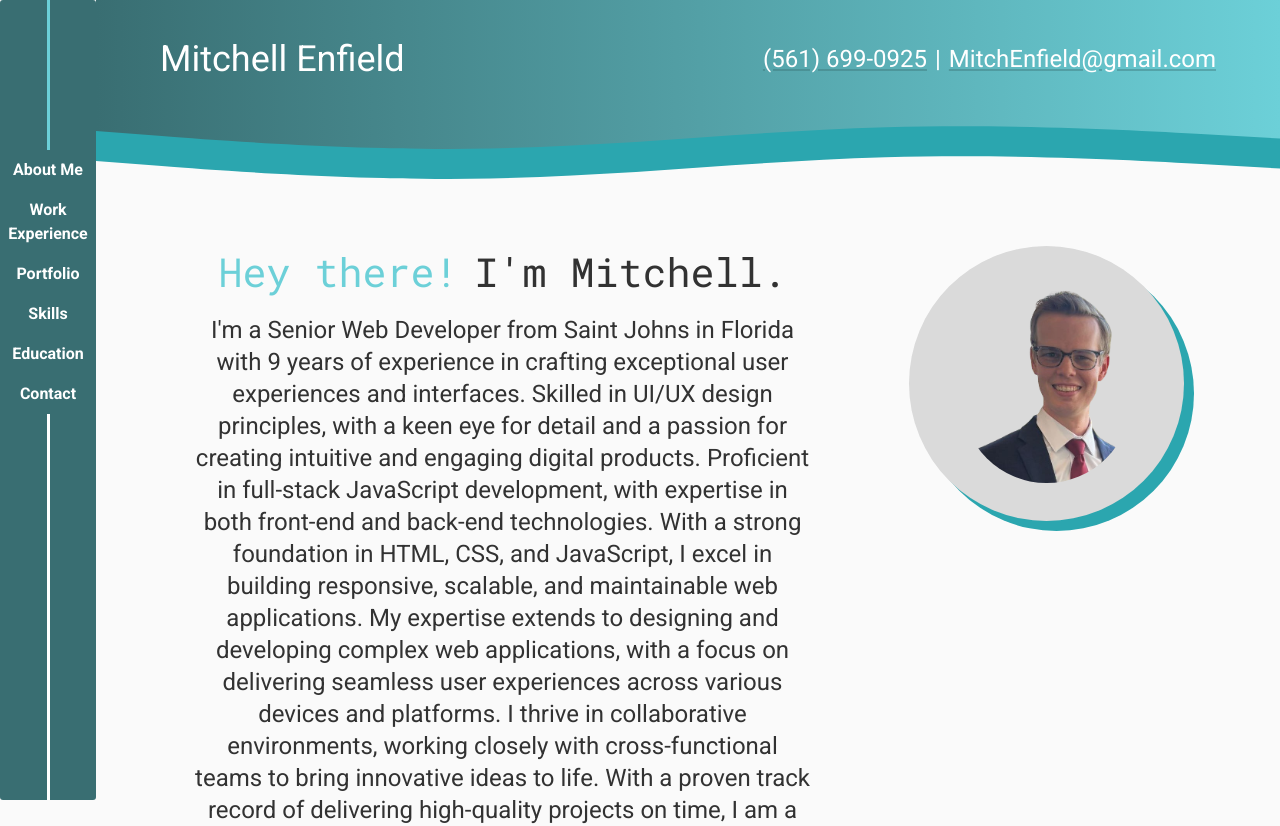
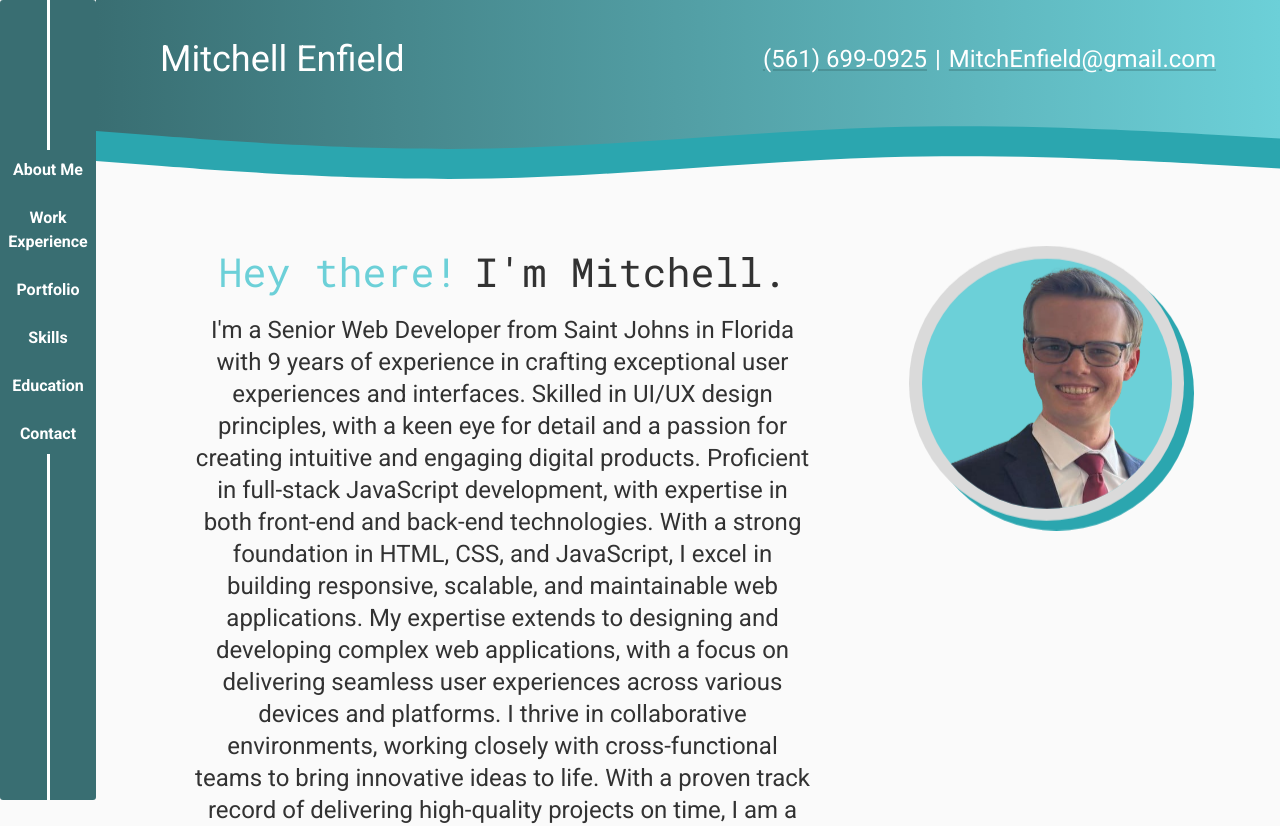
Before and after one commit to MEnfield/Resume, a React (Vite) app: page / in a window 1280 px wide. Shown: the top 826 px of the page. Built offline with nearby package versions, Linux system fonts and the light colour scheme.

Commit message:
Finished sidenav styling

```diff
--- /dev/null
+++ b/src/global.css
@@ -0,0 +1,35 @@
+html {
+  scroll-behavior: smooth;
+}
+
+@keyframes float {
+  0% {
+    transform: translateY(0);
+  }
+  50% {
+    transform: translateY(-10px);
+  }
+  100% {
+    transform: translateY(0);
+  }
+}
+
+@keyframes growAndSpin {
+  0% {
+    transform: rotate(0deg) scale(0);
+  }
+  100% {
+    transform: rotate(360deg) scale(1);
+  }
+}
+
+@keyframes fadeInScale {
+  0% {
+    opacity: 0;
+    transform: scale(0.8);
+  }
+  100% {
+    opacity: 1;
+    transform: scale(1);
+  }
+}
--- a/src/main.jsx
+++ b/src/main.jsx
@@ -10,6 +10,7 @@ import "@fontsource/roboto-mono/400.css";
 import "@fontsource/roboto-mono/400-italic.css";
 import { CssBaseline, ThemeProvider } from "@mui/material";
 import theme from "./theme.js";
+import "./global.css";
 
 createRoot(document.getElementById("root")).render(
   <StrictMode>
--- a/src/views/AboutMe.tsx
+++ b/src/views/AboutMe.tsx
@@ -69,7 +69,12 @@ const AboutMe: FC = ({}) => {
           </Grid>
         </Grid>
 
-        <Grid sx={{ position: "relative" }}>
+        <Grid
+          sx={{
+            position: "relative",
+            animation: "float 3s ease-in-out infinite 0.5s, growAndSpin 0.5s",
+          }}
+        >
           <Box
             sx={{
               height: 275,
@@ -83,10 +88,23 @@ const AboutMe: FC = ({}) => {
               alignItems: "center",
             }}
           >
-            <img
-              src={Headshot}
-              style={{ maxHeight: "200px", borderRadius: 250 }}
-            />
+            <Box
+              sx={{
+                height: "250px",
+                borderRadius: 250,
+                width: "250px",
+                backgroundColor: "secondary.main",
+              }}
+            >
+              <img
+                src={Headshot}
+                style={{
+                  maxHeight: "100%",
+                  width: "100%",
+                  borderRadius: 250,
+                }}
+              />
+            </Box>
           </Box>
           <Box
             sx={{
--- a/src/views/Footer.tsx
+++ b/src/views/Footer.tsx
@@ -13,7 +13,7 @@ const Footer: FC = ({}) => {
   return (
     <Box
       component="section"
-      id="footer"
+      id="contact"
       sx={(theme) => ({
         p: theme.spacing(8, 12),
         borderTop: (theme) => `3px dotted ${theme.palette.accent.main}`,
@@ -31,8 +31,8 @@ const Footer: FC = ({}) => {
         </Grid>
         <Grid>
           <Typography fontSize={24} lineHeight="32px" color="white">
-            Thank you for taking the time to look through my webpage. If
-            youU+2019re interested in linking up, please reach out to me! <br />
+            Thank you for taking the time to look through my webpage. If you're
+            interested in linking up, please reach out to me! <br />
             My email is{" "}
             <Link
               fontWeight="bold"
--- a/src/views/SideNav.tsx
+++ b/src/views/SideNav.tsx
@@ -31,19 +31,32 @@ const SideNav: FC<{ drawerWidth: number }> = ({ drawerWidth }) => {
           <Box
             sx={{ width: "1px" }}
             height="100%"
-            borderLeft={(theme) => `3px solid ${theme.palette.secondary.main}`}
+            borderLeft={(theme) => `3px solid ${theme.palette.white.main}`}
           />
         </Grid>
-        <Grid container direction="column">
-          {sidenavLinks.map((link, index) => (
+        <Grid container direction="column" gap={1}>
+          {sidenavLinks.map((link) => (
             <Grid key={link.label}>
               <Link href={link.url} color="text.primary" underline="none">
-                <Box textAlign="center" p={(theme) => theme.spacing(1, 0)}>
+                <Box
+                  textAlign="center"
+                  p={(theme) => theme.spacing(1, 0)}
+                  sx={{
+                    transition: "background-color 0.2s ease-in-out",
+                    "&:hover": {
+                      backgroundColor: "accent.main",
+                    },
+                  }}
+                >
                   <Typography
                     fontSize={16}
                     lineHeight="24px"
                     color="white.main"
                     fontWeight="bold"
+                    sx={{
+                      transition: "font-size 0.2s ease-in-out",
+                      "&:hover": { fontSize: 18, color: "primary.main" },
+                    }}
                   >
                     {link.label}
                   </Typography>
```
